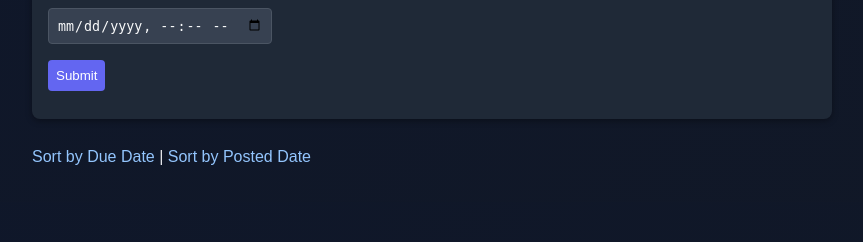
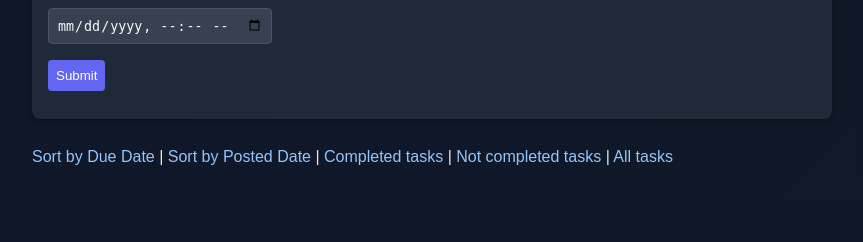
Before and after one commit to s1f10250215/django-test-exercise, a Django app: page / in a window 1280 px wide. Shown: the part 258-500 px from the top of the page, without its empty margins (208-1071 px from the left). Run offline with Django 5.2, Linux system fonts and the light colour scheme; data that the repository does not hold is empty.

Commit message:
絞り込み機能とそのテストを追加

```diff
--- a/todo/static/todo/css/style.css
+++ b/todo/static/todo/css/style.css
@@ -56,3 +56,8 @@ a {
 a:hover {
     text-decoration: underline;
 }
+
+a.active {
+    color: #facc15;
+    font-weight: bold;
+}
--- a/todo/templates/todo/index.html
+++ b/todo/templates/todo/index.html
@@ -28,8 +28,11 @@
 </form>
 <br>
 <div>
-<a href="{% url 'index' %}?order=due">Sort by Due Date</a> |
-<a href="{% url 'index' %}?order=post">Sort by Posted Date</a>
+<a href="{% url 'index' %}?order=due{% if request.GET.refine %}&refine={{ request.GET.refine }}{% endif %}">Sort by Due Date</a> |
+<a href="{% url 'index' %}?order=post{% if request.GET.refine %}&refine={{ request.GET.refine }}{% endif %}">Sort by Posted Date</a> |
+<a href="{% url 'index' %}?refine=completed{% if request.GET.order %}&order={{ request.GET.order }}{% endif %}">Completed tasks</a> |
+<a href="{% url 'index' %}?refine=not_completed{% if request.GET.order %}&order={{ request.GET.order }}{% endif %}">Not completed tasks</a> |
+<a href="{% url 'index' %}?refine=all{% if request.GET.order %}&order={{ request.GET.order }}{% endif %}">All tasks</a>
 </div>
 
 {% for task in tasks %}
--- a/todo/views.py
+++ b/todo/views.py
@@ -10,11 +10,19 @@ def index(request):
     if request.method == 'POST':
         task = Task(title=request.POST['title'], due_at=make_aware(parse_datetime(request.POST['due_at'])))
         task.save()
+        completed = task.completed
+
+    tasks = Task.objects.all()
+
+    if request.GET.get('refine') == 'completed':
+        tasks = tasks.filter(completed=True)
+    elif request.GET.get('refine') == 'not_completed':
+        tasks = tasks.filter(completed=False)
 
     if request.GET.get('order') == 'due':
-        tasks = Task.objects.order_by('due_at')
+        tasks = tasks.order_by('due_at')
     else:
-        tasks = Task.objects.order_by('-posted_at')
+        tasks = tasks.order_by('-posted_at')
 
     context = {
         'tasks': tasks
```
Also changed, not shown: todo/tests.py (+26 -0 lines), todo/static/todo/styles.css (line endings or trailing spaces).
